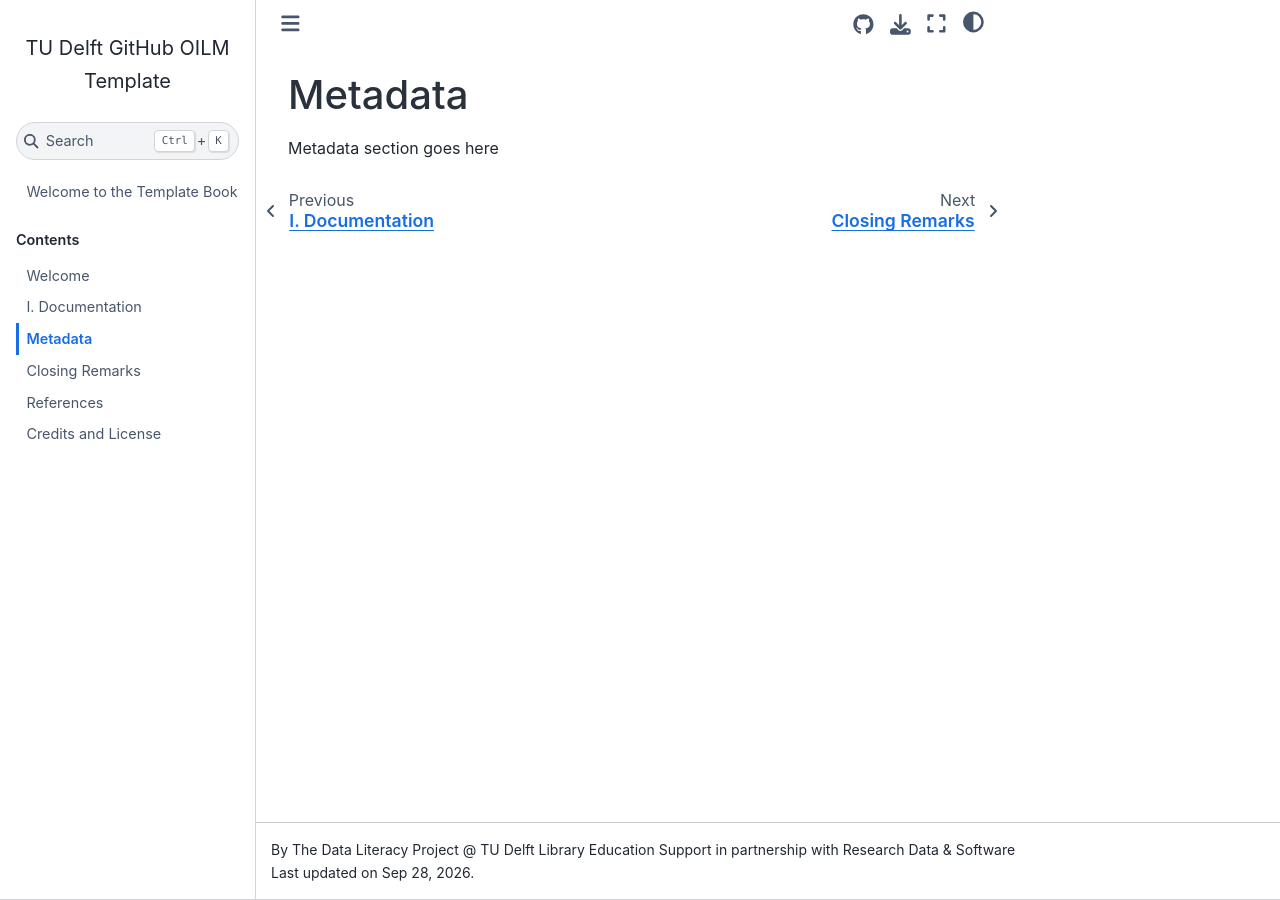
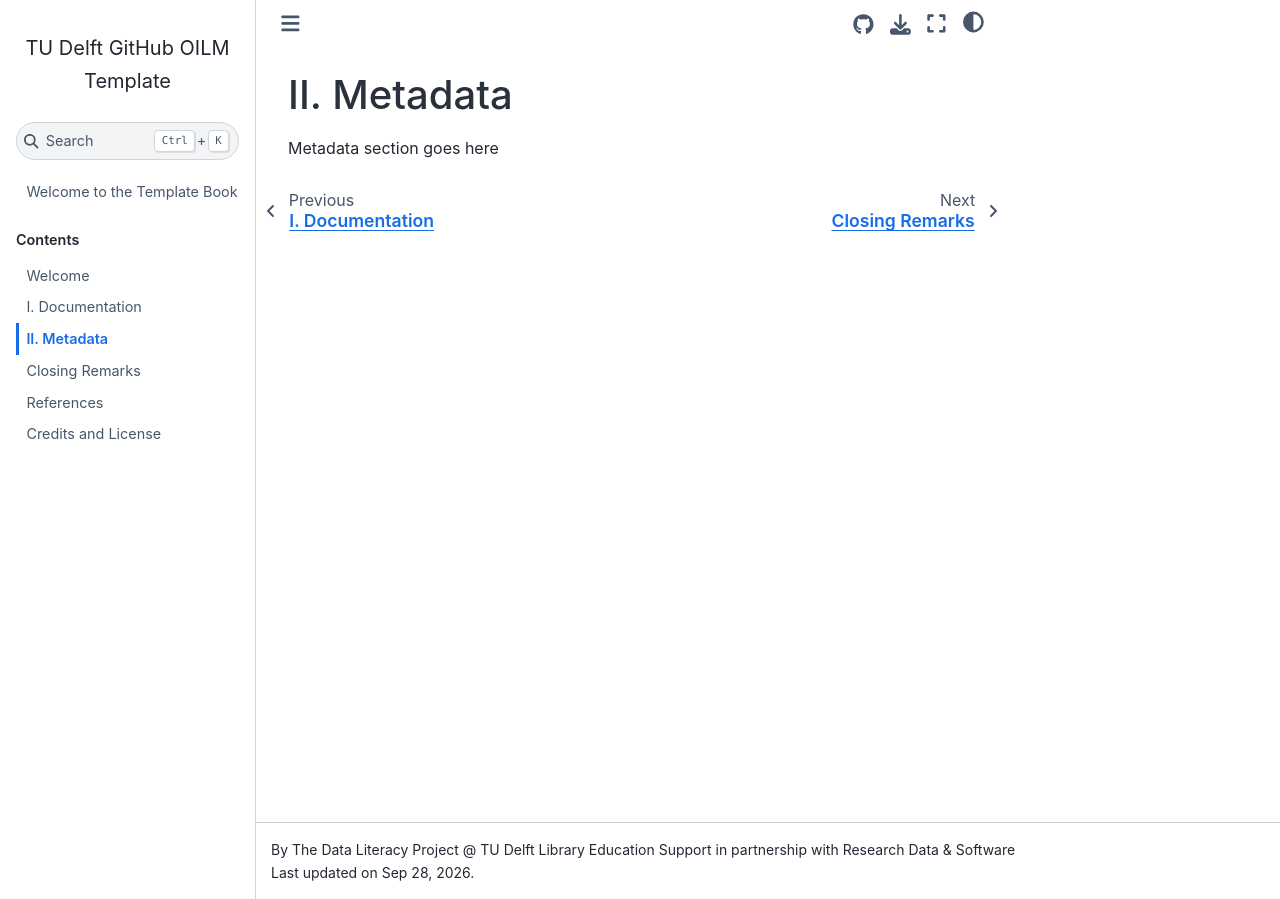
Before and after one commit to tu-delft-library/Documentation_and_Metadata, a Jupyter Book: the page built from book/metadata.md, in a window 1280 px wide. Built offline with Jupyter Book 1.0.4 settings and Sphinx 7.4.7 and the Sphinx Book theme 1.1.4, drawn with Linux system fonts in a browser that asks for light colours; comment, search, counter and statistics services are not loaded.

```diff
--- a/book/metadata.md
+++ b/book/metadata.md
@@ -1,3 +1,3 @@
-# Metadata
+# II. Metadata
 
 Metadata section goes here
```
